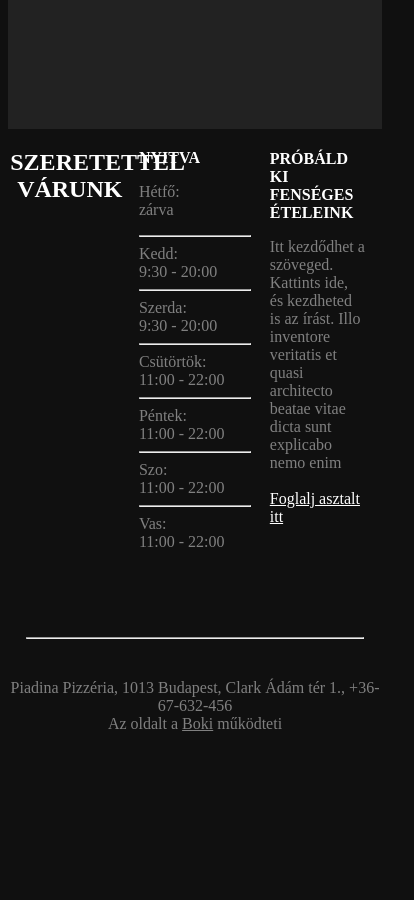
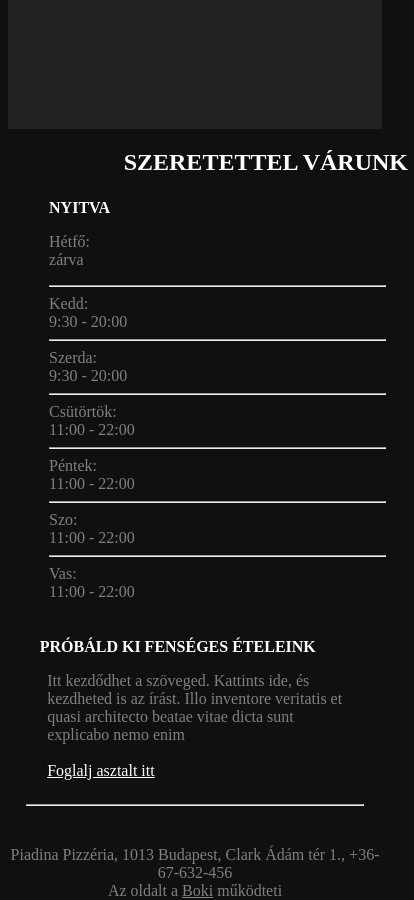
Before and after one commit to bzalan78/Pizzaoldal, a plain HTML site: page index.html in a window 390 px wide. Shown: the part 2320-3220 px from the top of the page, 414 px wide, since content can reach past the window. Before the commit the page ends 3053 px from the top, so only its background shows below. Drawn offline with Linux system fonts and the light colour scheme.

Commit message:
információs oldal reszponzívvá tevése

```diff
--- a/pizza.css
+++ b/pizza.css
@@ -214,10 +214,12 @@ h3{
 }
 #info{
     background-color: rgb(16, 16,16);
-    height: 500px;
+
     color: white;
     display: flex;
     justify-content: center;
+    flex-wrap: wrap;
+    flex-direction: row;
 }
 .nyitva{
     margin-right: auto;
@@ -237,15 +239,16 @@ h3{
 
     margin-bottom: 3px;
     text-align: right;
-    width: 100%;
+    width: 200px;
     float: left;
 
-    margin-left: 2%;
+
 }
 #text6{
 
     color: grey;
     width: 30%;
+
 
 }
 #text7{
@@ -258,6 +261,7 @@ h3{
     width: 30%;
     margin-left: 5%;
     margin-top: 5px;
+
 }
 #fenseg{
     float: right;
@@ -316,6 +320,28 @@ footer{
         margin-right: 10%;
         width: 45%;
     }
+    #info{
+        flex-direction: column;
+        align-items: center;
+    }
+    #text6{
+        width: 90%;
+    }
+    #szeless4{
+
+        width: 400px;
+
+    }
+    .text5{
+        width: 100%;
+    }
+    #text7{
+        margin-left:2% ;
+
+    }
+    #fater{
+        width: 100%;
+    }
 }
 @media only screen and (max-width: 470px){
 
```
